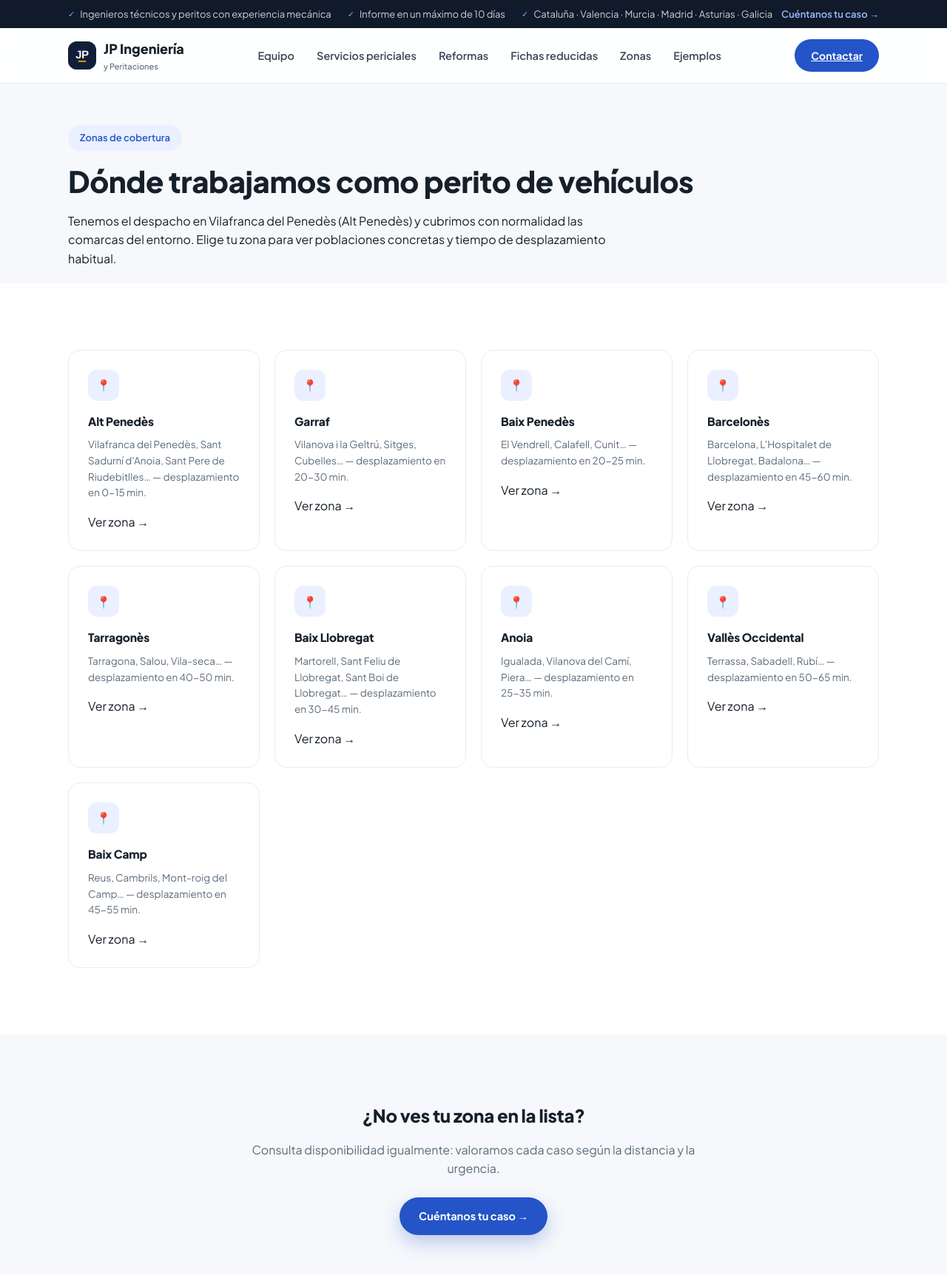
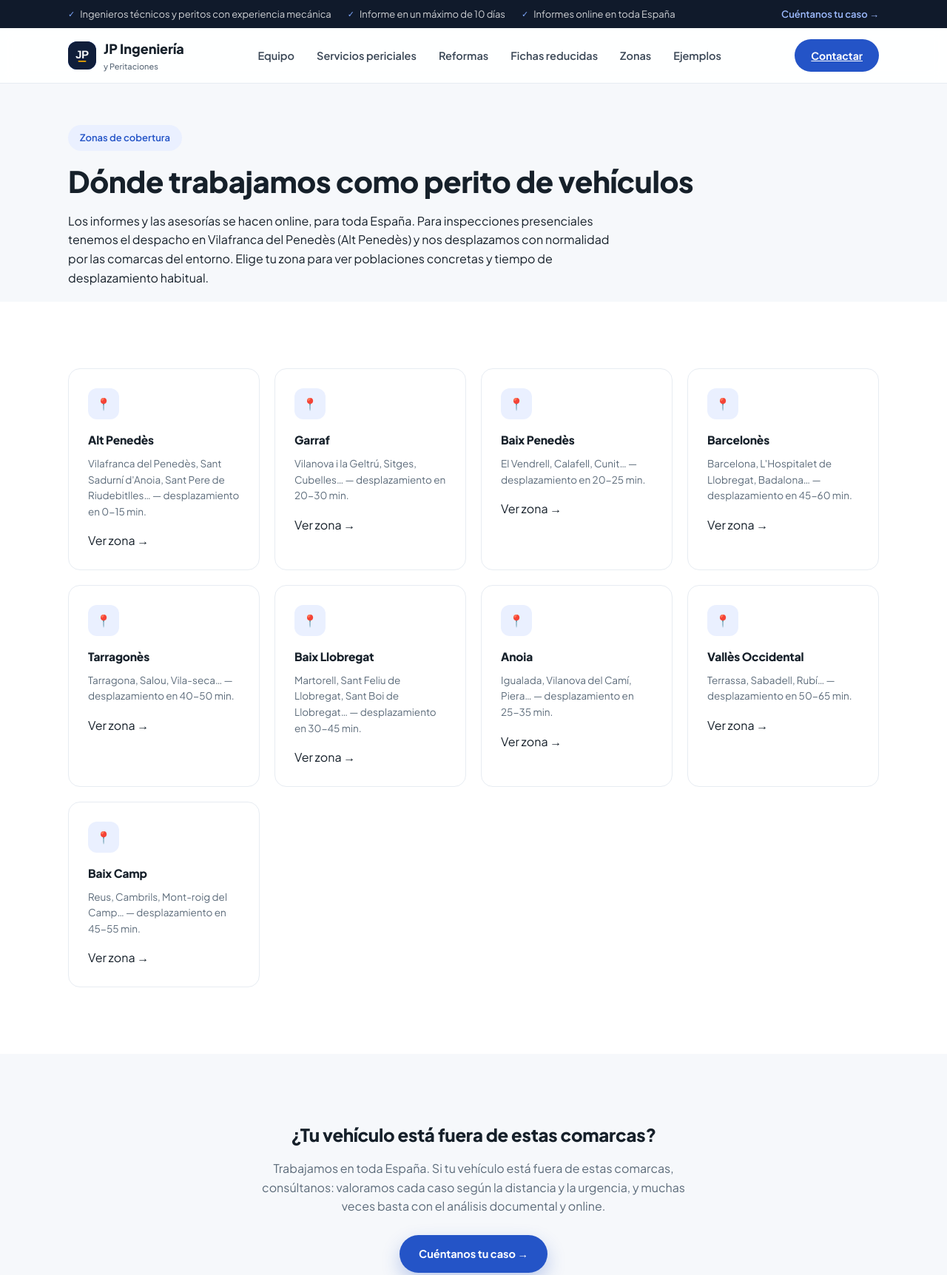
Before and after one commit to ingenieriayperitaciones/ingenieriayperitaciones, a plain HTML site: page zonas.html in a window 1280 px wide. Shown: the top 1724 px of the page at 74% size. Drawn offline with Linux system fonts and the light colour scheme.

Commit message:
Cobertura: informes online en toda Espana, inspecciones desde Vilafranca
Co-Authored-By: Claude Sonnet 5.5 <noreply@anthropic.com>
Claude-Session: https://claude.ai/code/session_01JukUV8op4aER9z3jVcxdXC

```diff
--- a/zonas.html
+++ b/zonas.html
@@ -24,7 +24,7 @@
     <ul>
       <li>Ingenieros técnicos y peritos con experiencia mecánica</li>
       <li>Informe en un máximo de 10 días</li>
-      <li>Cataluña · Valencia · Murcia · Madrid · Asturias · Galicia</li>
+      <li>Informes online en toda España</li>
     </ul>
     <div><a href="/#contacto">Cuéntanos tu caso →</a></div>
   </div>
@@ -60,7 +60,7 @@
   <div class="wrap">
     <div class="eyebrow">Zonas de cobertura</div>
     <h1 style="font-size:clamp(28px,4vw,40px);line-height:1.15;margin-bottom:18px;">Dónde trabajamos como perito de vehículos</h1>
-    <p class="lead" style="max-width:760px;">Tenemos el despacho en Vilafranca del Penedès (Alt Penedès) y cubrimos con normalidad las comarcas del entorno. Elige tu zona para ver poblaciones concretas y tiempo de desplazamiento habitual.</p>
+    <p class="lead" style="max-width:760px;">Los informes y las asesorías se hacen online, para toda España. Para inspecciones presenciales tenemos el despacho en Vilafranca del Penedès (Alt Penedès) y nos desplazamos con normalidad por las comarcas del entorno. Elige tu zona para ver poblaciones concretas y tiempo de desplazamiento habitual.</p>
   </div>
 </section>
 
@@ -127,8 +127,8 @@
 
 <section class="section">
   <div class="wrap" style="text-align:center;">
-    <h2 style="margin-bottom:14px;">¿No ves tu zona en la lista?</h2>
-    <p style="max-width:600px;margin:0 auto 26px;color:var(--muted);">Consulta disponibilidad igualmente: valoramos cada caso según la distancia y la urgencia.</p>
+    <h2 style="margin-bottom:14px;">¿Tu vehículo está fuera de estas comarcas?</h2>
+    <p style="max-width:600px;margin:0 auto 26px;color:var(--muted);">Trabajamos en toda España. Si tu vehículo está fuera de estas comarcas, consúltanos: valoramos cada caso según la distancia y la urgencia, y muchas veces basta con el análisis documental y online.</p>
     <a href="/#contacto" class="btn btn-primary">Cuéntanos tu caso →</a>
   </div>
 </section>
```
Also changed, not shown: acerca-de.html (+1 -1 lines), aviso-legal.html (+1 -1 lines), fichas-reducidas-datos.html (+1 -1 lines), fichas-reducidas.html (+1 -1 lines), index.html (+4 -4 lines), perito-coches-alt-penedes.html (+1 -1 lines), perito-coches-anoia.html (+1 -1 lines), perito-coches-baix-camp.html (+1 -1 lines), perito-coches-baix-llobregat.html (+1 -1 lines), perito-coches-baix-penedes.html (+1 -1 lines), perito-coches-barcelones.html (+1 -1 lines), perito-coches-garraf.html (+1 -1 lines), perito-coches-tarragones.html (+1 -1 lines), perito-coches-valles-occidental.html (+1 -1 lines), 2 more files.
